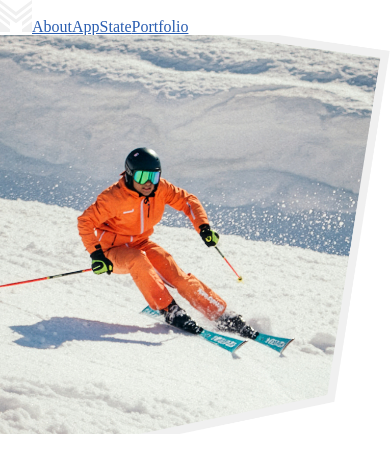
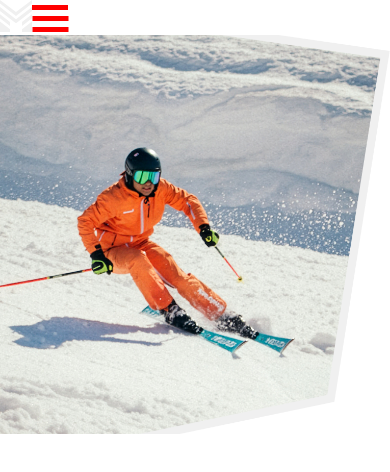
Before and after one commit to matteo-jacobs/portfolio, a React (Vite) app: page / in a window 390 px wide. Shown: the top 472 px of the page. Built offline with nearby package versions, Linux system fonts and the light colour scheme.

Commit message:
hamburger logic

```diff
--- /dev/null
+++ b/src/components/navigation.css
@@ -0,0 +1,21 @@
+nav.closed .nav-links {
+  display: none;
+}
+
+nav.open .nav-links {
+  display: flex;
+}
+
+.nav-toggle {
+  display: inline-flex;
+  border: none;
+  background: none;
+  padding: 0;
+  cursor: pointer;
+}
+
+@media (min-width: 744px) {
+  .nav-toggle {
+    display: none;
+  }
+}
--- a/src/components/navigation.jsx
+++ b/src/components/navigation.jsx
@@ -1,17 +1,44 @@
-// import { useState } from 'react'
+import { useEffect, useState } from 'react'
 import { NavLink } from 'react-router-dom'
 import logoMark from '../assets/logo-mark.svg'
-// import hamburgerPlate from '../assets/hamburger-plate.svg'
+import hamburgerMenu from '../assets/hamburger-menu.svg'
+import './navigation.css'
+
+const TABLET_BREAKPOINT = 744
 
 export default function Navigation() {
+    const [isOpen, setIsOpen] = useState(false)
+
+    useEffect(() => {
+        const mql = window.matchMedia(`(min-width: ${TABLET_BREAKPOINT}px)`)
+        const syncOpen = (event) => setIsOpen(event.matches)
+
+        syncOpen(mql)
+        mql.addEventListener('change', syncOpen)
+        return () => mql.removeEventListener('change', syncOpen)
+    }, [])
+
     return (
-        <nav>
+        <nav className={isOpen ? 'open' : 'closed'}>
             <NavLink to="/" className="logo">
                 <img src={logoMark} alt="Logo" />
             </NavLink>
-            <NavLink to="/about">About</NavLink>
-            <NavLink to="/appstate">AppState</NavLink>
-            <NavLink to="/portfolio" className="important">Portfolio</NavLink>
+
+            <button
+                type="button"
+                className="nav-toggle"
+                aria-expanded={isOpen}
+                aria-label={isOpen ? 'Close menu' : 'Open menu'}
+                onClick={() => setIsOpen((open) => !open)}
+            >
+                <img src={hamburgerMenu} alt="" aria-hidden="true" />
+            </button>
+
+            <div className="nav-links">
+                <NavLink to="/about">About</NavLink>
+                <NavLink to="/appstate">AppState</NavLink>
+                <NavLink to="/portfolio" className="important">Portfolio</NavLink>
+            </div>
         </nav>
     )
 }
```
